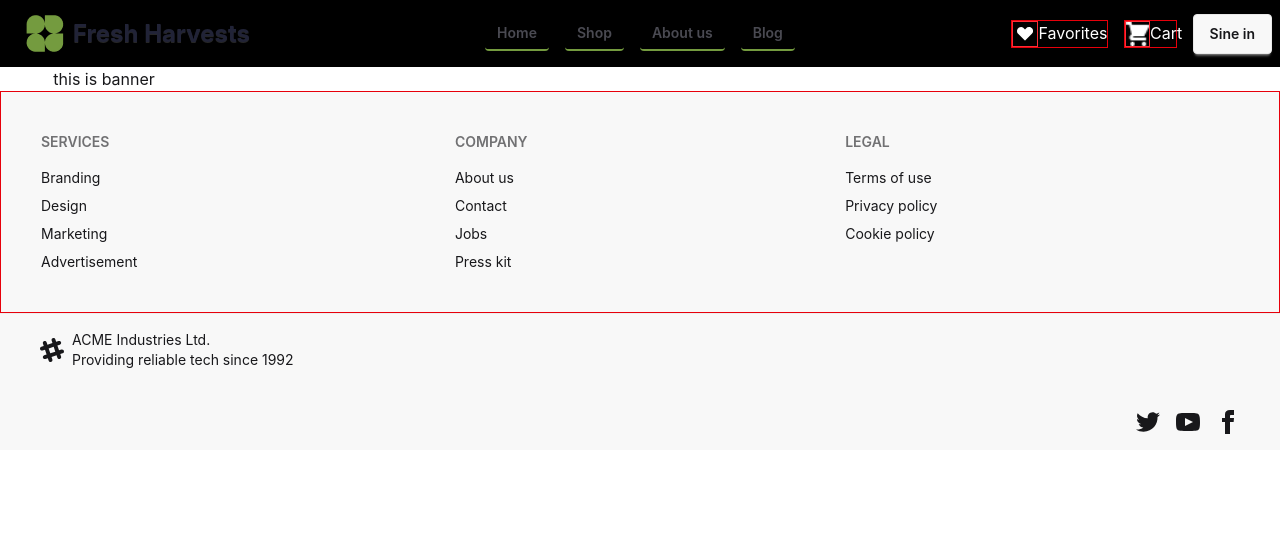
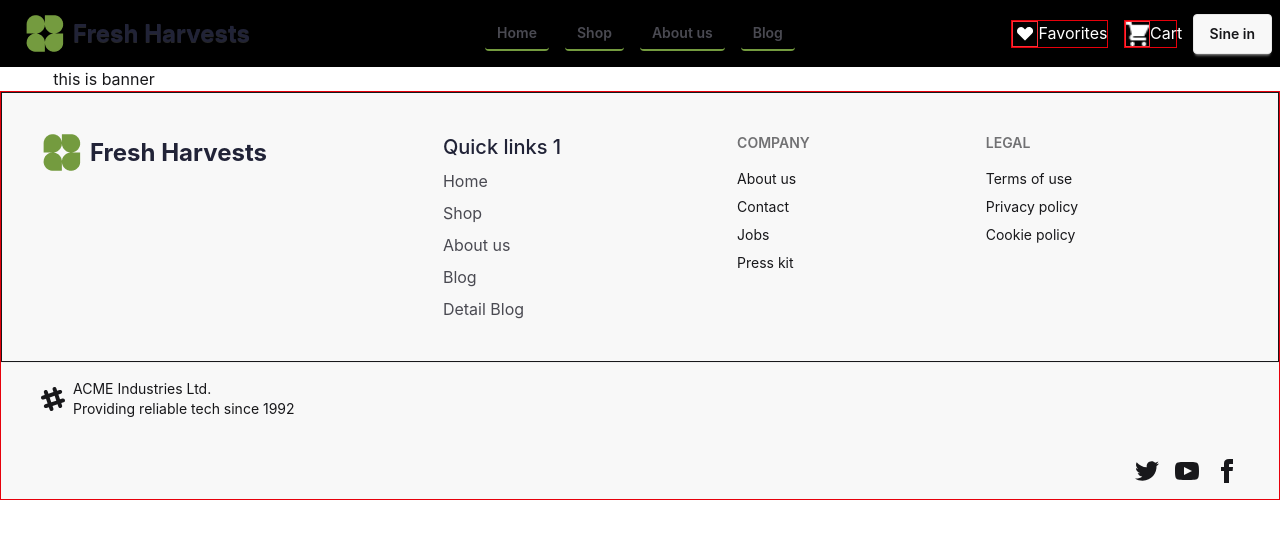
Before and after one commit to sucharita4867/fresh-harvests, a React (Vite) app: page / in a window 1280 px wide. Shown: the top 538 px of the page. Built offline with nearby package versions, Linux system fonts and the light colour scheme.

Commit message:
complete first nav links in footer

```diff
--- a/src/Components/Footer.jsx
+++ b/src/Components/Footer.jsx
@@ -1,15 +1,22 @@
 import React from "react";
+import Logo from "./Logo";
 
 const Footer = () => {
   return (
-    <div className="">
-      <footer className="footer border border-red-600 sm:footer-horizontal bg-base-200 text-base-content p-10">
+    <div className=" border border-red-600">
+      <footer className="footer  border border-black-600 sm:footer-horizontal bg-base-200 text-base-content p-10">
+        <div>
+          <Logo />
+        </div>
         <nav>
-          <h6 className="footer-title">Services</h6>
-          <a className="link link-hover">Branding</a>
-          <a className="link link-hover">Design</a>
-          <a className="link link-hover">Marketing</a>
-          <a className="link link-hover">Advertisement</a>
+          <h6 className="font-medium text-xl text-primary">Quick links 1</h6>
+          <a className="link link-hover text-secondary text-base">Home</a>
+          <a className="link link-hover text-secondary text-base">Shop</a>
+          <a className="link link-hover text-secondary text-base">About us</a>
+          <a className="link link-hover text-secondary text-base">Blog</a>
+          <a className="link link-hover text-secondary text-base">
+            Detail Blog
+          </a>
         </nav>
         <nav>
           <h6 className="footer-title">Company</h6>
```
